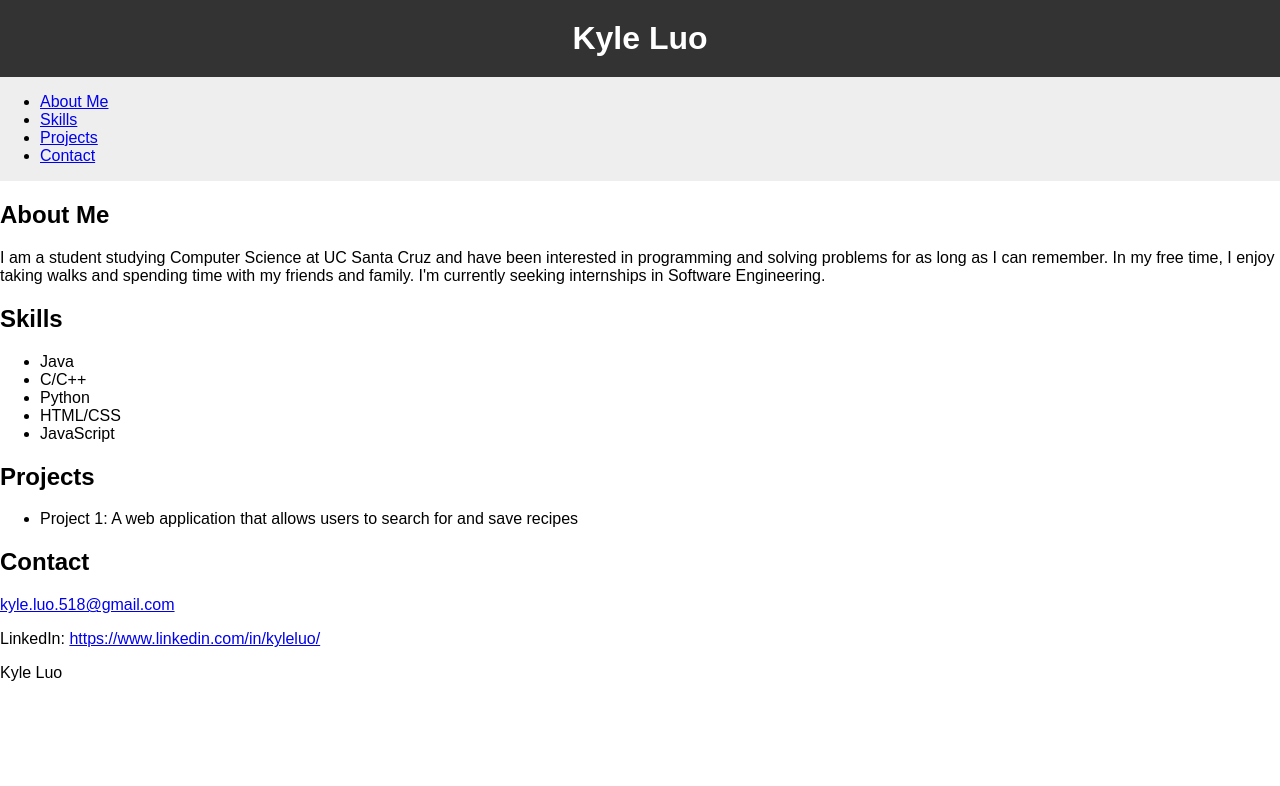
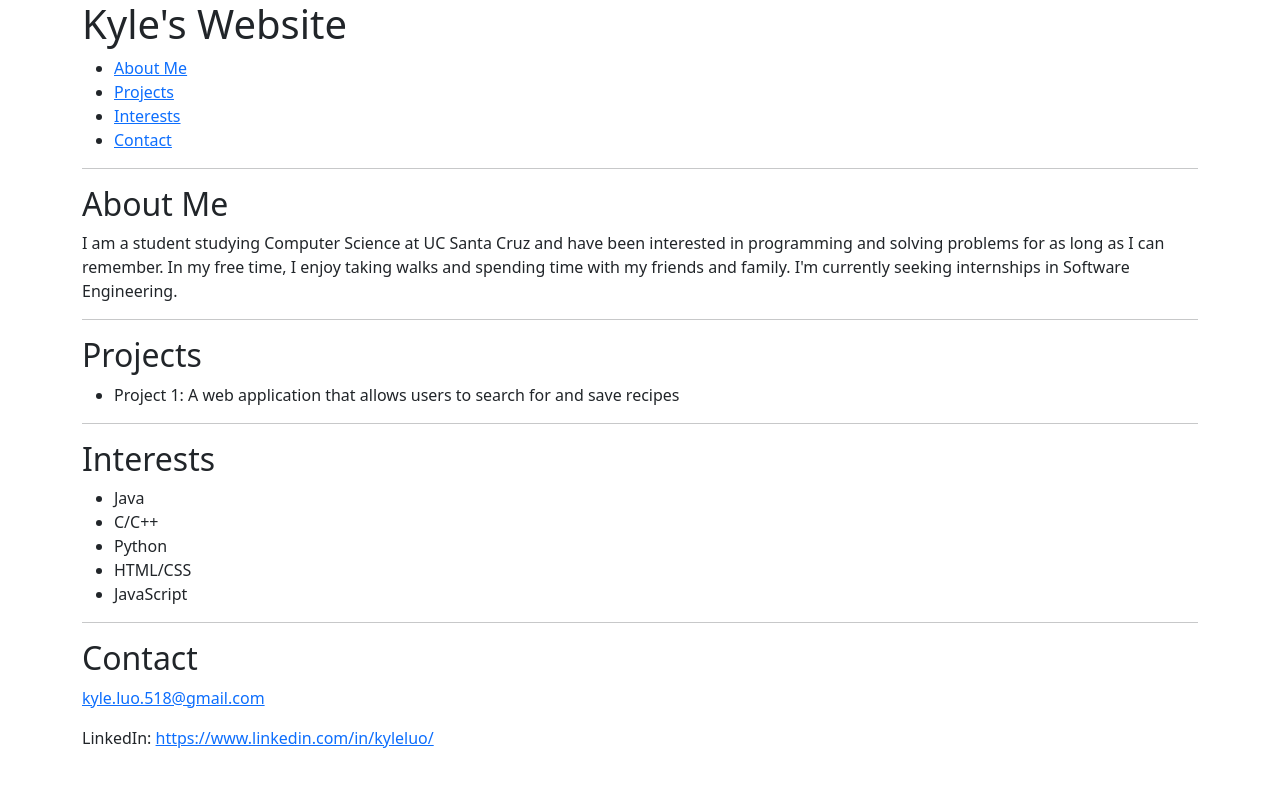
Before and after one commit to kyleluo518/kyleluo518.github.io, a plain HTML site: page index.html in a window 1280 px wide. Drawn offline with nearby package versions, Linux system fonts and the light colour scheme.

Commit message:
Added Bootstrap JS and styles

```diff
--- a/animations.js
+++ /dev/null
@@ -1,33 +0,0 @@
-// Fade in the content when the page loads
-document.body.style.opacity = 0;
-window.addEventListener('load', () => {
-  document.body.style.transition = 'opacity 1000ms';
-  document.body.style.opacity = 1;
-});
-
-// Animate the scrolling when the user clicks on a link in the navigation menu
-const navLinks = document.querySelectorAll('nav a');
-navLinks.forEach(link => {
-  link.addEventListener('click', event => {
-    event.preventDefault();
-    const target = document.querySelector(event.target.hash);
-    target.scrollIntoView({
-      behavior: 'smooth',
-      block: 'start'
-    });
-  });
-});
-
-// Animate the skills section when it comes into view
-const skillsSection = document.querySelector('#skills');
-const skillsObserver = new IntersectionObserver(entries => {
-  if (entries[0].isIntersecting) {
-    const skillsList = document.querySelectorAll('#skills li');
-    skillsList.forEach((skill, index) => {
-      setTimeout(() => {
-        skill.style.opacity = 1;
-      }, index * 250);
-    });
-  }
-});
-skillsObserver.observe(skillsSection);
--- a/index.html
+++ b/index.html
@@ -1,28 +1,41 @@
-<!DOCTYPE html>
-<html>
+<!doctype html>
+<html lang="en">
 <head>
-  <title>Computer Science Student Seeking Internships</title>
-  <link rel="stylesheet" type="text/css" href="style.css">
+    <meta charset="utf-8">
+    <meta name="viewport" content="width=device-width, initial-scale=1">
+    <title>Kyle Luo</title>
+    <link href="https://cdn.jsdelivr.net/npm/bootstrap@5.3.0-alpha1/dist/css/bootstrap.min.css" rel="stylesheet" integrity="sha384-GLhlTQ8iRABdZLl6O3oVMWSktQOp6b7In1Zl3/Jr59b6EGGoI1aFkw7cmDA6j6gD" crossorigin="anonymous">
+    <link href="style.css" rel="stylesheet">
 </head>
 <body>
+    <div class="container">
         <header>
-    <h1>Kyle Luo</h1>
+            <h1>Kyle's Website</h1>
         </header>
         <nav>
             <ul>
                 <li><a href="#about">About Me</a></li>
-      <li><a href="#skills">Skills</a></li>
                 <li><a href="#projects">Projects</a></li>
+                <li><a href="#interests">Interests</a></li>
                 <li><a href="#contact">Contact</a></li>
             </ul>
         </nav>
+        <hr/>
         <main>
             <section id="about">
                 <h2>About Me</h2>
                 <p>I am a student studying Computer Science at UC Santa Cruz and have been interested in programming and solving problems for as long as I can remember. In my free time, I enjoy taking walks and spending time with my friends and family. I'm currently seeking internships in Software Engineering.</p>
             </section>
-    <section id="skills">
-      <h2>Skills</h2>
+            <hr/>
+            <section id="projects">
+                <h2>Projects</h2>
+                <ul>
+                    <li>Project 1: A web application that allows users to search for and save recipes</li>
+                </ul>
+            </section>
+            <hr/>
+            <section id="interests">
+                <h2>Interests</h2>
                 <ul>
                     <li>Java</li>
                     <li>C/C++</li>
@@ -31,21 +44,14 @@
                     <li>JavaScript</li>
                 </ul>
             </section>
-    <section id="projects">
-      <h2>Projects</h2>
-      <ul>
-        <li>Project 1: A web application that allows users to search for and save recipes</li>
-      </ul>
-    </section>
+            <hr/>
             <section id="contact">
                 <h2>Contact</h2>
                 <p><a href="mailto:kyle.luo.518@gmail.com">kyle.luo.518@gmail.com</a></p>
                 <p>LinkedIn: <a href="https://www.linkedin.com/in/kyleluo/">https://www.linkedin.com/in/kyleluo/</a></p>
             </section>
         </main>
-  <footer>
-    <p>Kyle Luo</p>
-  </footer>
-  <script src="animations.js"></script>
+    </div>
+    <script src="https://cdn.jsdelivr.net/npm/bootstrap@5.3.0-alpha1/dist/js/bootstrap.bundle.min.js" integrity="sha384-w76AqPfDkMBDXo30jS1Sgez6pr3x5MlQ1ZAGC+nuZB+EYdgRZgiwxhTBTkF7CXvN" crossorigin="anonymous"></script>
 </body>
 </html>
--- a/style.css
+++ /dev/null
@@ -1,21 +0,0 @@
-body {
-    font-family: Arial, sans-serif;
-    margin: 0;
-    padding: 0;
-  }
-
-  header {
-    background-color: #333;
-    color: white;
-    padding: 20px;
-    text-align: center;
-  }
-
-  h1 {
-    margin: 0;
-  }
-
-  nav {
-    background-color: #eee;
-    display: flex;
-    justify-content: space-between;
```
Also changed, not shown: 1 other file. Lines whose indentation alone changed are shown as unchanged.
